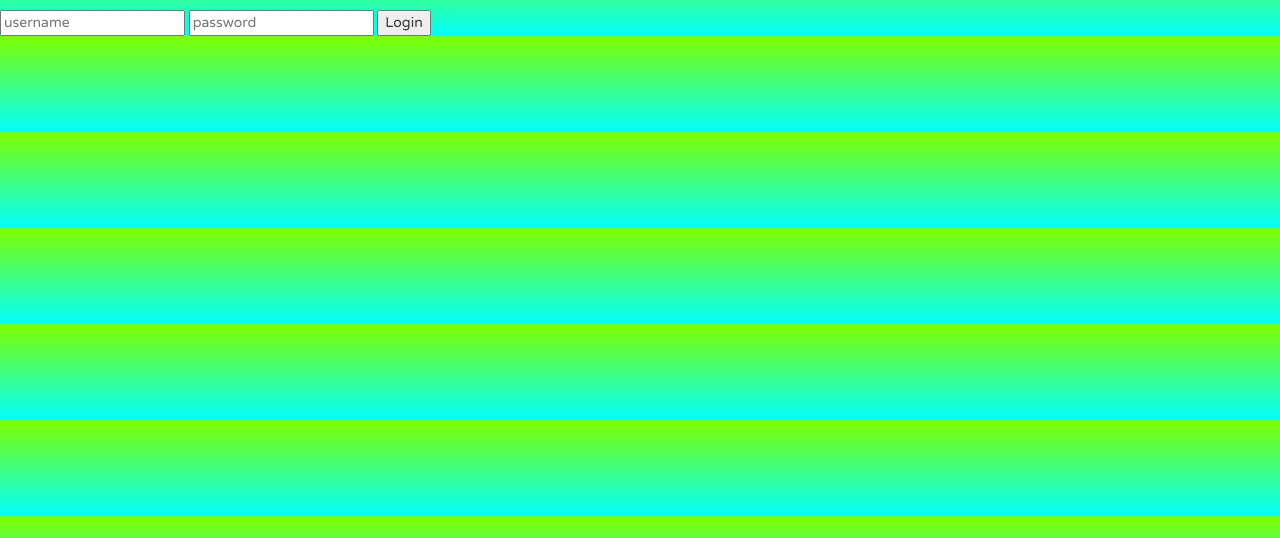
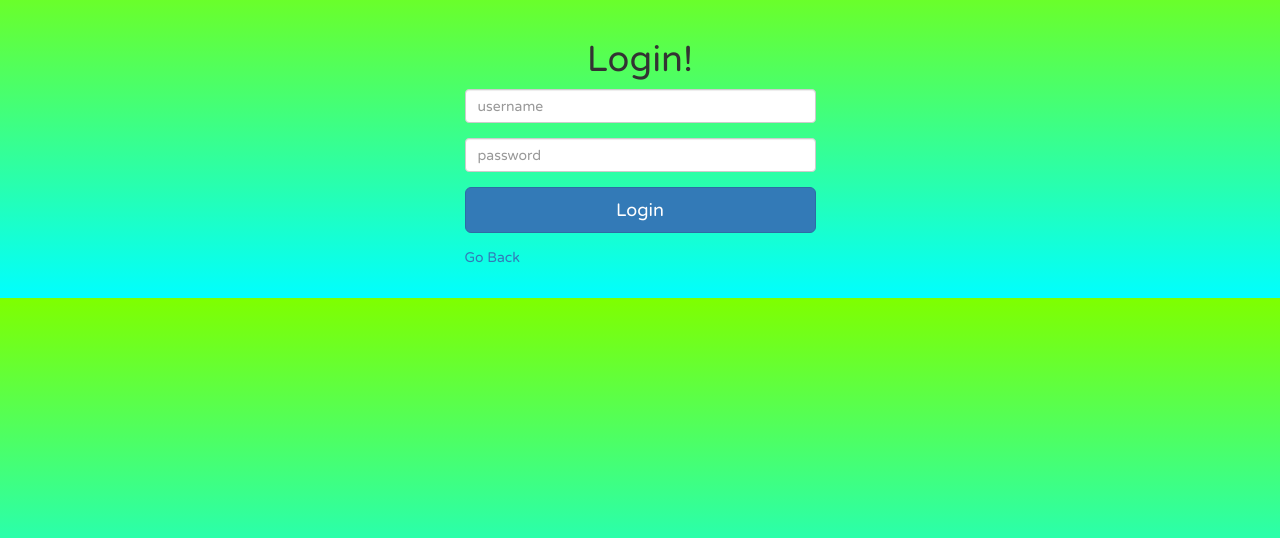
Before and after one commit to TrevorPawlewicz/myPhilly, a Node server app: page /login in a window 1280 px wide. Shown: the part 60-598 px from the top of the page. Run offline with Node 20, Linux system fonts and the light colour scheme; some libraries are stand-ins or nearby versions.

Commit message:
styling the login form

```diff
--- a/views/login.ejs
+++ b/views/login.ejs
@@ -1,22 +1,31 @@
 <% include partials/header %>
 <!-- ______________________________________________________________________ -->
-
-
-
-
-
-
 
 <h1>login.ejs</h1>
 
 
-<form action="/login" method="POST">
-    <input type="text" name="username" placeholder="username">
-    <input type="password" name="password" placeholder="password">
-    <input type="submit" value="Login">
-</form>
+<div class="container">
+    <div class="row">
+        <div style="width:30%; margin: 30px auto;">
 
+            <h1 style="text-align: center;">Login!</h1>
 
+            <form action="/login" method="POST">
+                <div class="form-group">
+                    <input class="form-control" type="text" name="username" placeholder="username">
+                </div>
+                <div class="form-group">
+                    <input class="form-control" type="password" name="password" placeholder="password">
+                </div>
+                <div class="form-group">
+                    <button class="btn btn-lg btn-primary btn-block">Login</button>
+                </div>
+            </form>
+
+            <a href="/bars">Go Back</a>
+        </div>
+    </div>
+</div>
 
 
 
```
